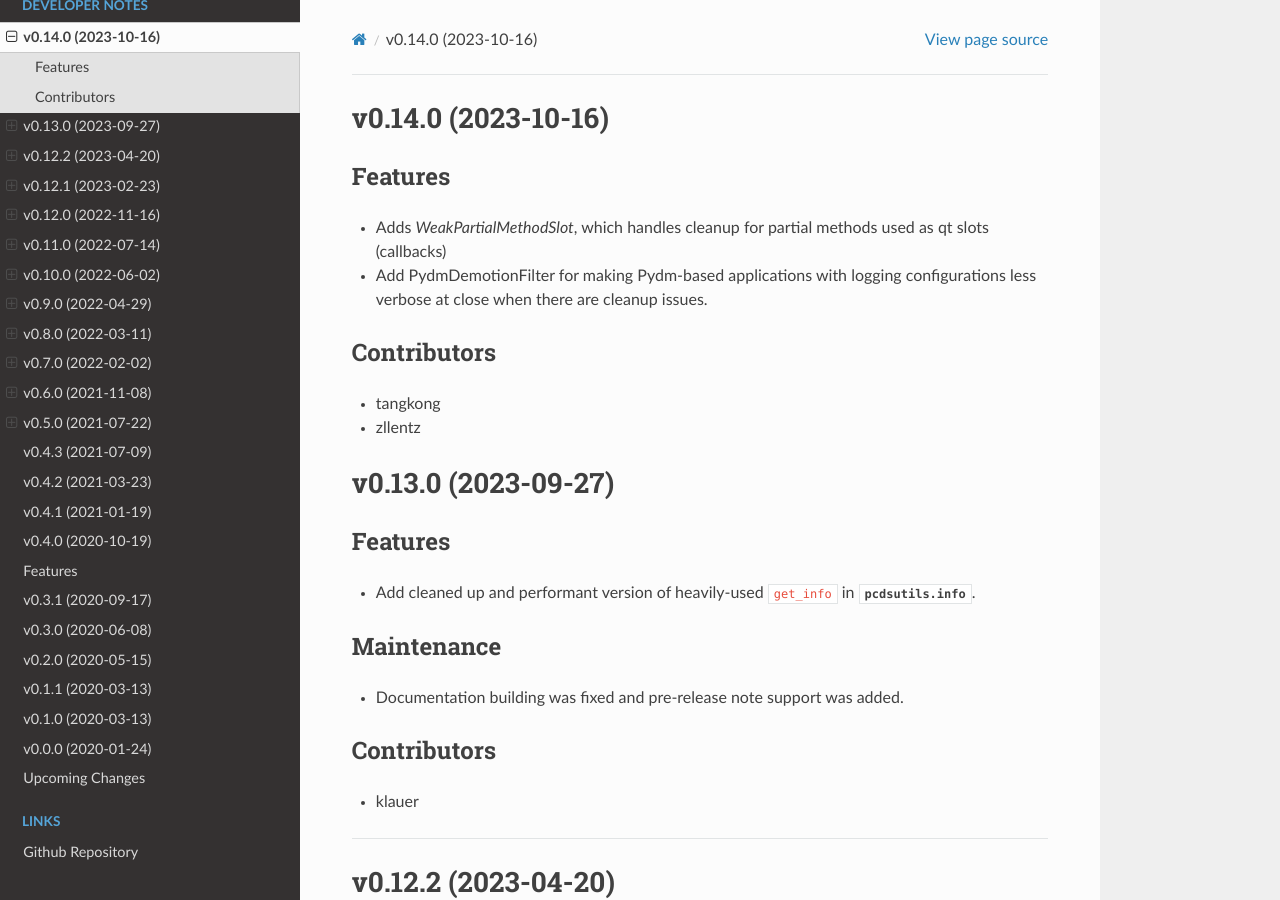
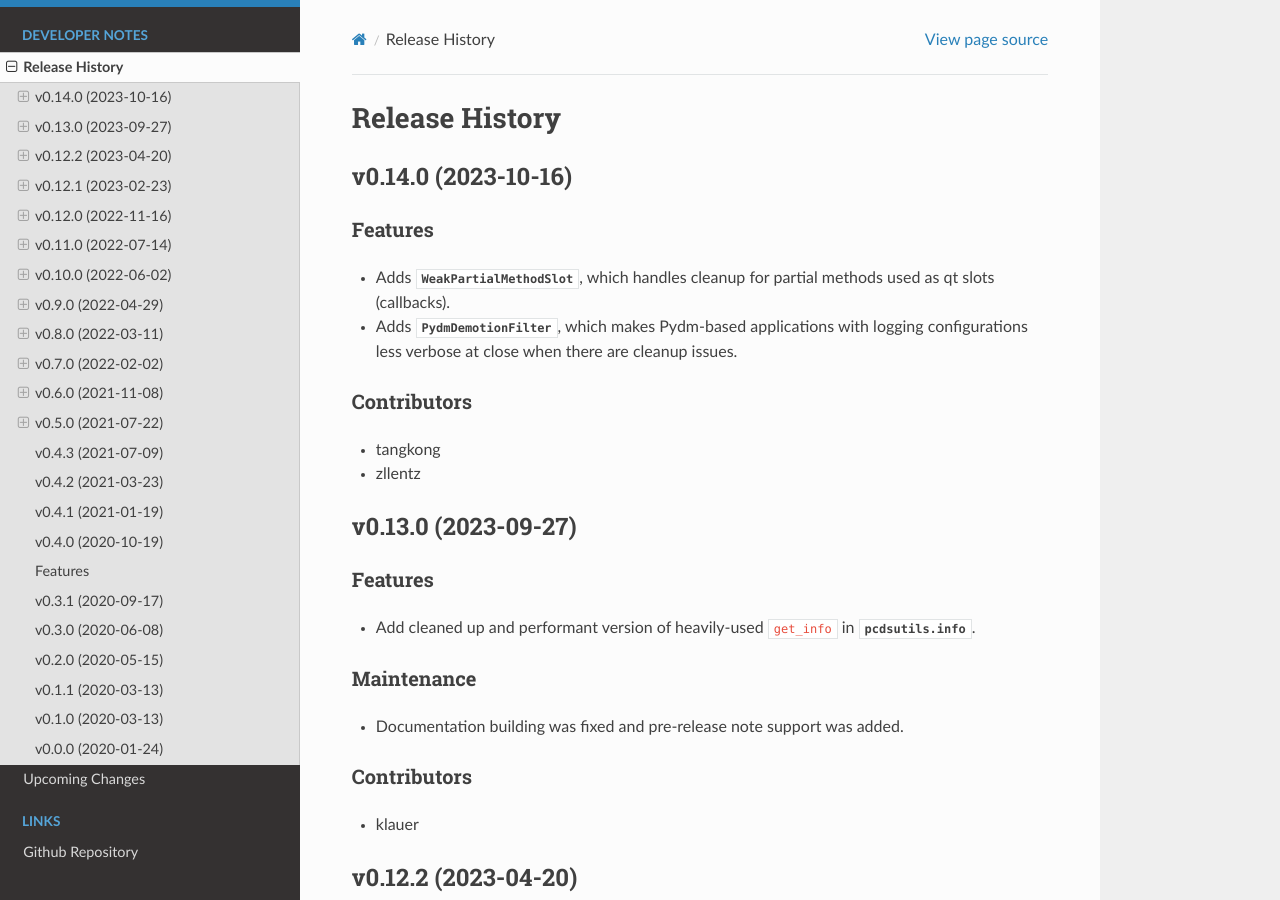
Before and after one commit to pcdshub/pcdsutils, a Sphinx documentation site: the page built from docs/source/releases.rst, in a window 1280 px wide and 900 px high. Built offline with Sphinx 7.4.7 and the Read the Docs theme 2.0.0, drawn with Linux system fonts in a browser that asks for light colours; pages that are not in the unit, such as notebooks, are missing from menus.

Commit message:
DOC: hand-edit v0.14.0 release notes and fix bad syntax

```diff
--- a/docs/source/releases.rst
+++ b/docs/source/releases.rst
@@ -1,22 +1,20 @@
-=================
- Release History
-
+Release History
+###############
 
 v0.14.0 (2023-10-16)
 ====================
 
 Features
 --------
-- Adds `WeakPartialMethodSlot`, which handles cleanup for partial methods
-  used as qt slots (callbacks)
-- Add PydmDemotionFilter for making Pydm-based applications with logging
+- Adds :class:`WeakPartialMethodSlot`, which handles cleanup for partial methods
+  used as qt slots (callbacks).
+- Adds :class:`PydmDemotionFilter`, which makes Pydm-based applications with logging
   configurations less verbose at close when there are cleanup issues.
 
 Contributors
 ------------
 - tangkong
 - zllentz
-
 
 
 v0.13.0 (2023-09-27)
@@ -34,8 +32,6 @@ Maintenance
 Contributors
 ------------
 - klauer
-
-=================
 
 
 v0.12.2 (2023-04-20)
```
